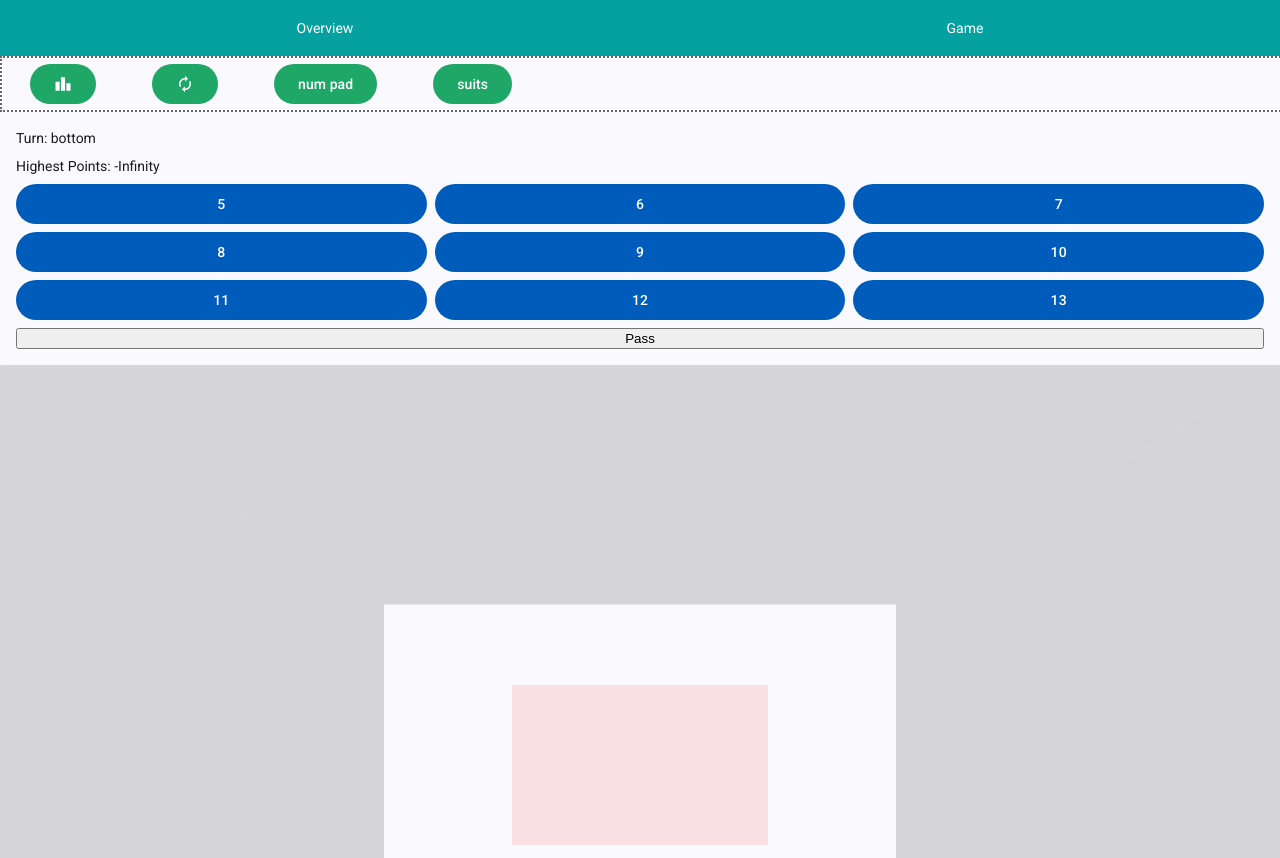
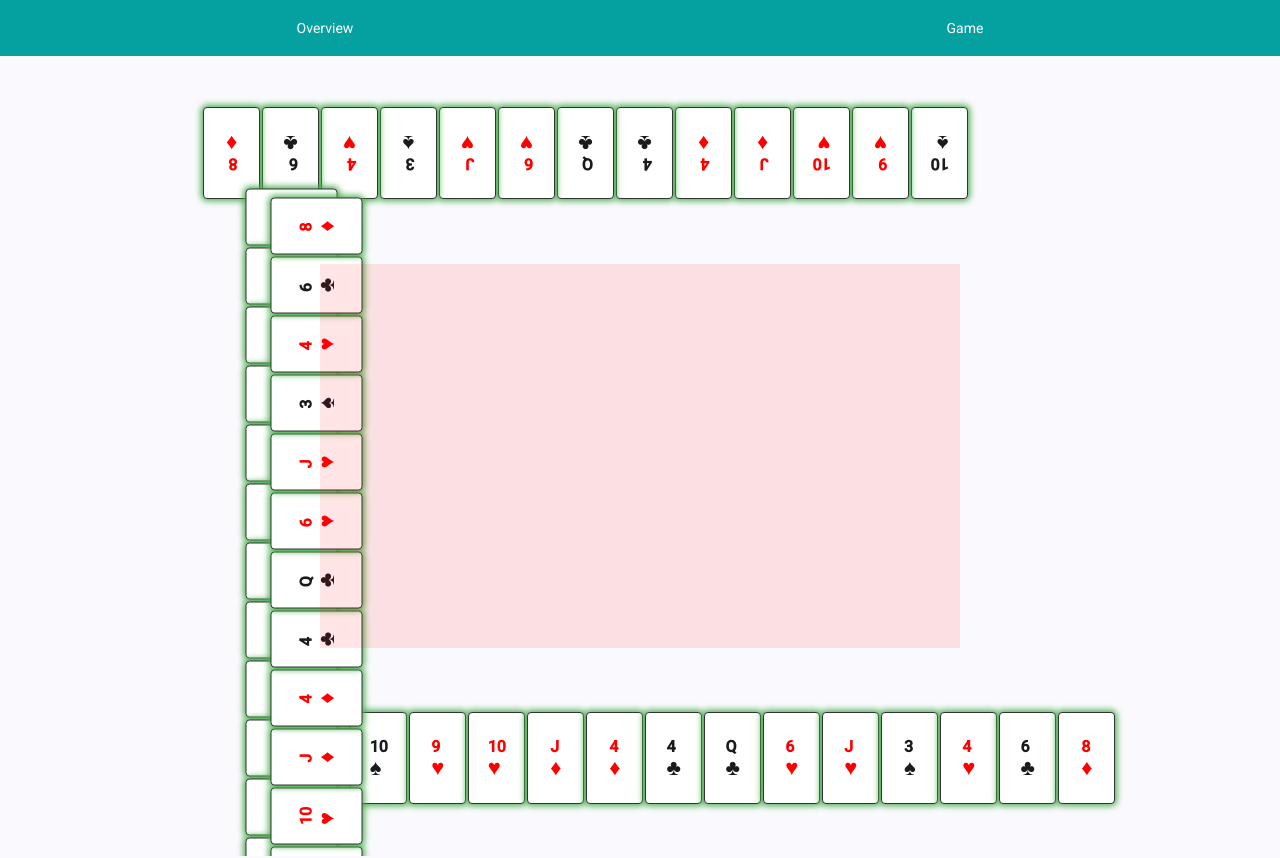
Before and after one commit to yohagos/ng-card-game, an Angular app: page /game in a window 1280 px wide. Shown: the top 858 px of the page. Built offline with nearby package versions, Linux system fonts and the light colour scheme.

Commit message:
refactoring game board component

```diff
--- a/src/app/features/game/game.html
+++ b/src/app/features/game/game.html
@@ -1,4 +1,4 @@
-<div class="menu">
+<!-- <div class="menu">
   <button mat-flat-button (click)="showScore()">
     <mat-icon> leaderboard </mat-icon>
   </button>
@@ -10,15 +10,13 @@
   <button mat-flat-button (click)="selectPoints()">num pad</button>
 
   <button mat-flat-button (click)="chooseTrump()">suits</button>
-</div>
-
-@if (biddingService.currentPlayer$()) {
-  <app-bid-panel></app-bid-panel>
-}
+</div> -->
 
 
- <div class="table">
-  <div class="trap top"
+
+<!-- <div class="table">
+  <div
+    class="trap top"
     cdkDropList
     id="userA"
     [cdkDropListData]="user_a()"
@@ -27,18 +25,19 @@
   >
     <div class="card-row">
       @for (card of user_a(); track $index ) {
-      <div class="card card-bg {{ card.suit }}"
-[style.z-index]="$index"
-        [style.transform]="'translateX(' + ($index * -15) + 'px)'"
-      cdkDrag>
-        <div class="corner top-left">
-
-        </div>
+      <div
+        class="card card-bg {{ card.suit }}"
+        [style.z-index]="$index"
+        [style.transform]="'translateX(' + $index * -15 + 'px)'"
+        cdkDrag
+      >
+        <div class="corner top-left"></div>
       </div>
       }
     </div>
   </div>
-  <div class="trap left"
+  <div
+    class="trap left"
     cdkDropList
     id="userB"
     [cdkDropListData]="user_b()"
@@ -47,13 +46,13 @@
   >
     <div class="card-row">
       @for (card of user_b(); track $index) {
-      <div class="card card-bg {{ card.suit }}"
-[style.z-index]="$index"
-        [style.transform]="'translateX(' + ($index * -15) + 'px)'"
-      cdkDrag>
-        <div class="corner top-left">
-
-        </div>
+      <div
+        class="card card-bg {{ card.suit }}"
+        [style.z-index]="$index"
+        [style.transform]="'translateX(' + $index * -15 + 'px)'"
+        cdkDrag
+      >
+        <div class="corner top-left"></div>
       </div>
       }
     </div>
@@ -67,17 +66,14 @@
     (cdkDropListDropped)="dropCard($event)"
   >
     <div class="card-row">
-      @for (card of centerCards; track $index) {
-      <div class="card {{ card.suit }}" cdkDrag>
-        <div class="corner top-left">
-          <div class="value">{{ card.value }}</div>
-          <div class="suit">{{ card.suit }}</div>
-        </div>
-      </div>
+      @for (card of hands()[from]; track card) {
+        <app-card [card]="card" [hand]="hands()[from]" [trickCards]="trickCards()"> </app-card>
       }
     </div>
   </div>
-  <div class="trap right" cdkDropList
+  <div
+    class="trap right"
+    cdkDropList
     id="userC"
     [cdkDropListData]="user_c()"
     [cdkDropListConnectedTo]="['center']"
@@ -88,16 +84,16 @@
       <div
         class="card card-bg {{ card.suit }}"
         [style.z-index]="$index"
-        [style.transform]="'translateX(' + ($index * -15) + 'px)'"
-        cdkDrag>
-        <div class="corner top-left">
-
-        </div>
+        [style.transform]="'translateX(' + $index * -15 + 'px)'"
+        cdkDrag
+      >
+        <div class="corner top-left"></div>
       </div>
       }
     </div>
   </div>
-  <div class="trap bottom"
+  <div
+    class="trap bottom"
     cdkDropList
     id="userD"
     [cdkDropListData]="user_d()"
@@ -106,10 +102,12 @@
   >
     <div class="card-row">
       @for (card of user_d(); track $index) {
-      <div class="card {{ card.suit }}"
-[style.z-index]="$index"
-        [style.transform]="'translateX(' + ($index * -15) + 'px)'"
-      cdkDrag>
+      <div
+        class="card {{ card.suit }}"
+        [style.z-index]="$index"
+        [style.transform]="'translateX(' + $index * -15 + 'px)'"
+        cdkDrag
+      >
         <div class="corner top-left">
           <div class="value">{{ card.value }}</div>
           <div class="suit">{{ card.suit }}</div>
@@ -118,4 +116,90 @@
       }
     </div>
   </div>
- </div>
+</div> -->
+
+<div class="table">
+  <div class="trap top"
+    cdkDropList
+    id="top"
+    [cdkDropListData]="hands().top"
+    (cdkDropListDropped)="play($event)"
+    >
+    <div class="card-row">
+@for (card of hands().top; track $index) {
+      <app-card class="carg-bg"
+        [card]="card"
+        [hand]="hands().top"
+        [trickCards]="trickCards()">
+      </app-card>
+    }
+    </div>
+
+  </div>
+  <div class="trap left"
+    cdkDropList
+    id="left"
+    [cdkDropListData]="hands().left"
+    (cdkDropListDropped)="play($event)"
+  >
+    <div class="card-row">
+@for (card of hands().left; track $index) {
+      <app-card
+        [card]="card"
+        [hand]="hands().left"
+        [trickCards]="trickCards()">
+      </app-card>
+    }
+    </div>
+
+  </div>
+  <div class="trap right"
+    cdkDropList
+    id="right"
+    [cdkDropListData]="hands().right"
+    (cdkDropListDropped)="play($event)"
+  >
+    <div class="card-row">
+      @for (card of hands().right; track $index) {
+      <app-card
+        [card]="card"
+        [hand]="hands().right"
+        [trickCards]="trickCards()">
+      </app-card>
+    }
+    </div>
+  </div>
+  <div class="trap bottom"
+    cdkDropList
+    id="bottom"
+    [cdkDropListData]="hands().bottom"
+    (cdkDropListDropped)="play($event)"
+  >
+  <div class="card-row">
+    @for (card of hands().bottom; track $index) {
+      <app-card
+        [card]="card"
+        [hand]="hands().bottom"
+        [trickCards]="trickCards()">
+      </app-card>
+    }
+  </div>
+
+  </div>
+  <div class="center"
+    cdkDropList
+    id="center"
+    [cdkDropListData]="trick()"
+    (cdkDropListDropped)="dropToCenter($event)"
+    [cdkDropListConnectedTo]="['top', 'left', 'right', 'bottom']"
+  >
+    @for (p of trick(); track $index) {
+      <app-card [card]="p.card" [hand]="[]" [trickCards]="trickCards()"></app-card>
+    }
+  </div>
+</div>
+
+
+<!-- @if (biddingService.currentPlayer$()) {
+<app-bid-panel></app-bid-panel>
+} -->
--- a/src/app/features/game/game.scss
+++ b/src/app/features/game/game.scss
@@ -1,4 +1,4 @@
-@use 'sass:math';
+/* @use 'sass:math';
 
 .menu {
   width: 100%;
@@ -20,7 +20,7 @@
 }
 
 $diag-pct: 20%;
-$inner-pct: 20%;
+$inner-pct: 20%; */
 
 .table {
   position: relative;
@@ -32,16 +32,24 @@ $inner-pct: 20%;
 }
 
 .trap {
-  position: absolute;
+  /* position: absolute;
   background: rgba(0, 0, 0, .15);
-  clip-path: polygon(var(--p));
+  clip-path: polygon(var(--p)); */
+  display: flex;
+  flex-wrap: wrap;
+  align-items: center;
+  justify-content: center;
+  gap: 4px;
+  padding: 8px;
+  min-height: 120px;
+  min-width: 90px;
 }
 
 
 .top {
   top: 0; left: 0; right: 0;
-  height: calc(50% - #{$diag-pct});
-  --p: 0 0, 100% 0, calc(50% + #{$diag-pct}) 100%, calc(50% - #{$diag-pct}) 100%;
+  height: calc(50% - 30vw);
+  --p: 0 0, 100% 0, calc(50% + 30vw) 100%, calc(50% - 30vw) 100%;
 
   .card-row {
     margin: calc(5%) calc(16%) calc(56%) calc(2%);
@@ -52,8 +60,8 @@ $inner-pct: 20%;
 
 .bottom {
   bottom: 0; left: 0; right: 0;
-  height: calc(50% - #{$diag-pct});
-  --p: calc(50% - #{$diag-pct}) 0, calc(50% + #{$diag-pct}) 0, 100% 100%, 0 100%;
+  height: calc(50% - 30vw);
+  --p: calc(50% - 30vw) 0, calc(50% + 30vw) 0, 100% 100%, 0 100%;
 
   .card-row {
     margin: calc(8%) calc(0%) calc(56%) calc(24%);
@@ -63,8 +71,8 @@ $inner-pct: 20%;
 
 .left {
   top: 0; bottom: 0; left: 0;
-  width: calc(50% - #{$diag-pct});
-  --p: 0 0, 100% calc(50% - #{$diag-pct}), 100% calc(50% + #{$diag-pct}), 0 100%;
+  width: calc(50% - 20vw);
+  --p: 0 0, 100% calc(50% - 30vw), 100% calc(50% + 30vw), 0 100%;
 
   .card-row {
     margin: calc(172%) calc(-85%) 0 calc(-130%);
@@ -75,8 +83,8 @@ $inner-pct: 20%;
 
 .right {
   top: 0; bottom: 0; right: 0;
-  width: calc(50% - #{$diag-pct});
-  --p: 0 calc(50% - #{$diag-pct}), 100% 0, 100% 100%, 0 calc(50% + #{$diag-pct});
+  width: calc(50% - 30vw);
+  --p: 0 calc(50% - 30vw), 100% 0, 100% 100%, 0 calc(50% + 30vw);
 
   .card-row {
     margin: calc(32%) calc(-170%) 0 calc(-130%);
@@ -89,9 +97,14 @@ $inner-pct: 20%;
   position: absolute;
   top: 50%; left: 50%;
   transform: translate(-50%, -50%);
-  width: $inner-pct;
-  height: $inner-pct;
+  width: 50vw;
+  height: 30vw;
   background: rgba(255, 0, 0, .1);
+  display: flex;
+  flex-wrap: wrap;
+  align-items: center;
+  justify-content: center;
+  gap: 4px;
 }
 
 .card-row {
@@ -101,7 +114,7 @@ $inner-pct: 20%;
   padding: 4px;
 }
 
-.card {
+/* .card {
   width: 55px;
   height: 90px;
   border: 1px solid #333;
@@ -115,6 +128,15 @@ $inner-pct: 20%;
   cursor: pointer;
   box-shadow: 2px 2px 5px rgba(0, 0, 0, 0.25);
   background: white;
+
+  transition: transform .2s;
+  &.disabled {
+    opacity: .4;
+    filter: grayscale(1);
+  }
+  &.valid {
+    box-shadow: 0 0 6px 2px #4caf50;
+  }
 }
 
 .suit {
@@ -134,4 +156,4 @@ $inner-pct: 20%;
     rgba(87, 199, 133, 1) 35%,
     rgba(237, 221, 83, 1) 100%
   );
-}
+}*/
--- a/src/app/features/game/game.ts
+++ b/src/app/features/game/game.ts
@@ -1,4 +1,4 @@
-import { Component, inject, OnDestroy, OnInit, signal } from '@angular/core';
+import { Component, computed, inject, OnDestroy, OnInit, signal } from '@angular/core';
 import { MatButtonModule } from '@angular/material/button';
 import { MatDialog, MatDialogModule } from '@angular/material/dialog';
 import { StartNewGameModal } from '../../shared/modals/start-new-game-modal/start-new-game-modal';
@@ -9,9 +9,12 @@ import { CdkDropList, CdkDrag, CdkDragDrop, moveItemInArray, transferArrayItem }
 import { CommonModule } from '@angular/common';
 import { Trump, TrumpModal } from '../../shared/modals/trump-modal/trump-modal';
 import { BidPanel } from './bid-panel/bid-panel';
-import { BiddingService } from './bid-panel/bidding-service';
-import { TrickService } from './trick-service';
+import { BiddingService, Seat } from './bid-panel/bidding-service';
+import { PlayedCard, TrickService } from './trick-service';
 import { GameValidatorService } from './game-validator-service';
+import { Card, DeckService, PlayerHands } from './deck.service';
+import { CardComponent } from '../../shared/card/card';
+import { firstValueFrom } from 'rxjs';
 
 @Component({
   selector: 'app-game',
@@ -21,9 +24,9 @@ import { GameValidatorService } from './game-validator-service';
     MatIconModule,
     CommonModule,
     CdkDropList,
-    CdkDrag,
 
     BidPanel,
+    CardComponent,
   ],
   templateUrl: './game.html',
   styleUrl: './game.scss'
@@ -36,8 +39,21 @@ export class Game implements OnInit, OnDestroy {
   biddingService = inject(BiddingService)
   private trickService = inject(TrickService)
   private validatorService = inject(GameValidatorService)
+  private deckService = inject(DeckService)
 
-  restartGame() {
+  hands = signal<PlayerHands>({
+    bottom: [],
+    left: [],
+    top: [],
+    right: [],
+  })
+  trick = signal<PlayedCard[]>([])
+
+  trickCards = computed(() => this.trick().map(p => p.card))
+
+  seats: Seat[] = ['bottom', 'right', 'top', 'left']
+
+  /* restartGame() {
     const dialogRef = this.dialog.open(StartNewGameModal)
   }
 
@@ -47,54 +63,23 @@ export class Game implements OnInit, OnDestroy {
 
   selectPoints() {
     const dialogRef = this.dialog.open(SelectPointsModal)
-  }
-
-    user_a = signal(<any>[])
-  user_b = signal(<any>[])
-  user_c = signal(<any>[])
-  user_d = signal(<any>[])
-  centerCards: any[] = []
-
-  /* suits = ['♠', '♥', '♦', '♣']
-  values = ['2', '3', '4', '5', '6', '7', '8', '9', '10', 'J', 'Q', 'K', 'A']
-
-  loading = signal(true)
-
-  cards: any[] = []
-  randomCards: any[] = []
-
-  userA: any[] = []
-  userB: any[] = []
-  userC: any[] = []
-  userD: any[] = []
-
-  user_a = signal(<any>[])
-  user_b = signal(<any>[])
-  user_c = signal(<any>[])
-  user_d = signal(<any>[])
-
-  centerCards: any[] = [] */
-
-/*   constructor() {
-    this.suits.forEach(suit => {
-      this.values.forEach(value => {
-        this.cards.push({suit, value})
-      })
-    })
   } */
 
   ngOnInit() {
-    /* this.getRandomCards()
-    this.loading.set(false) */
+    this.hands.set(this.deckService.deal())
 
     this.biddingService.startBidding('bottom')
-    this.biddingService.biddingEnd$.subscribe(({winner, bid}) => {
+    this.biddingService.biddingEnd$.subscribe(async ({winner, bid}) => {
+      const suit = await this.chooseTrump()
+      this.trickService.startTrick(suit)
+      this.validatorService.startTrick(suit, null)
+
       console.log('Bidding Process => ', winner, bid)
     })
 
-    const trump = '♠'
+    /* const trump = '♠'
     this.trickService.startTrick(trump)
-    this.validatorService.startTrick(trump, null)
+    this.validatorService.startTrick(trump, null) */
   }
 
   /* valueOrder: {[key: string]: number} = {
@@ -107,22 +92,22 @@ export class Game implements OnInit, OnDestroy {
     '♠': 1, '♥': 2, '♣': 3, '♦': 4
   } */
 
-  sortCards(cards: any[]) {
-    /* return cards.sort((a,b) => {
+  /* sortCards(cards: any[]) {
+    return cards.sort((a,b) => {
       if (a.suit === b.suit) {
         return this.valueOrder[b.value] - this.valueOrder[a.value]
       }
       return this.suitOrder[a.suit] - this.suitOrder[b.suit]
-    }) */
+    })
   }
 
   getRandomCards() {
-    /* const shuffled = [...this.cards].sort(() => 0.5 - Math.random())
+    const shuffled = [...this.cards].sort(() => 0.5 - Math.random())
 
     this.user_a.set(this.sortCards(shuffled.splice(0, 13)))
     this.user_b.set(this.sortCards(shuffled.splice(0, 13)))
     this.user_c.set(this.sortCards(shuffled.splice(0, 13)))
-    this.user_d.set(this.sortCards(shuffled.splice(0, 13))) */
+    this.user_d.set(this.sortCards(shuffled.splice(0, 13)))
   }
 
   dropCard(event: CdkDragDrop<string[]>) {
@@ -142,18 +127,44 @@ export class Game implements OnInit, OnDestroy {
       )
 
    }
-  }
+  } */
 
-  async chooseTrump() {
+  async chooseTrump(): Promise<Trump> {
     const ref = await this.dialog.open(TrumpModal, {
       disableClose: true,
     })
-    ref.afterClosed().subscribe((result: Trump) => {
-      this.trump.set(result)
-    })
+    return firstValueFrom(ref.afterClosed())
+  }
+
+  play(
+    event: CdkDragDrop<Card[]>,
+  ) {
+    const card = event.item.data as Card
+    const from = event.previousContainer.id as Seat
+    const to = event.container.id
+
+    if (to !== 'center') return
+
+    const allowed = this.validatorService.allowed(this.hands()[from], this.trickCards())
+    if (!allowed.includes(card)) return
+
+    this.hands.update(h => ({...h, [from]: h[from].filter(c => c !== card)}))
+
+    const result = this.trickService.playCard(from, card)
+    if (result) {
+      this.trick.set([])
+      console.log("Won the trick => ", result)
+    } else {
+      this.trick.update(t => [...t, {seat:from, card}])
+    }
+  }
+
+  dropToCenter(
+    event: CdkDragDrop<PlayedCard[]>,
+  ) {
+    event.event.preventDefault()
   }
 
   ngOnDestroy() {
-    //this.loading.set(true)
   }
 }
```
